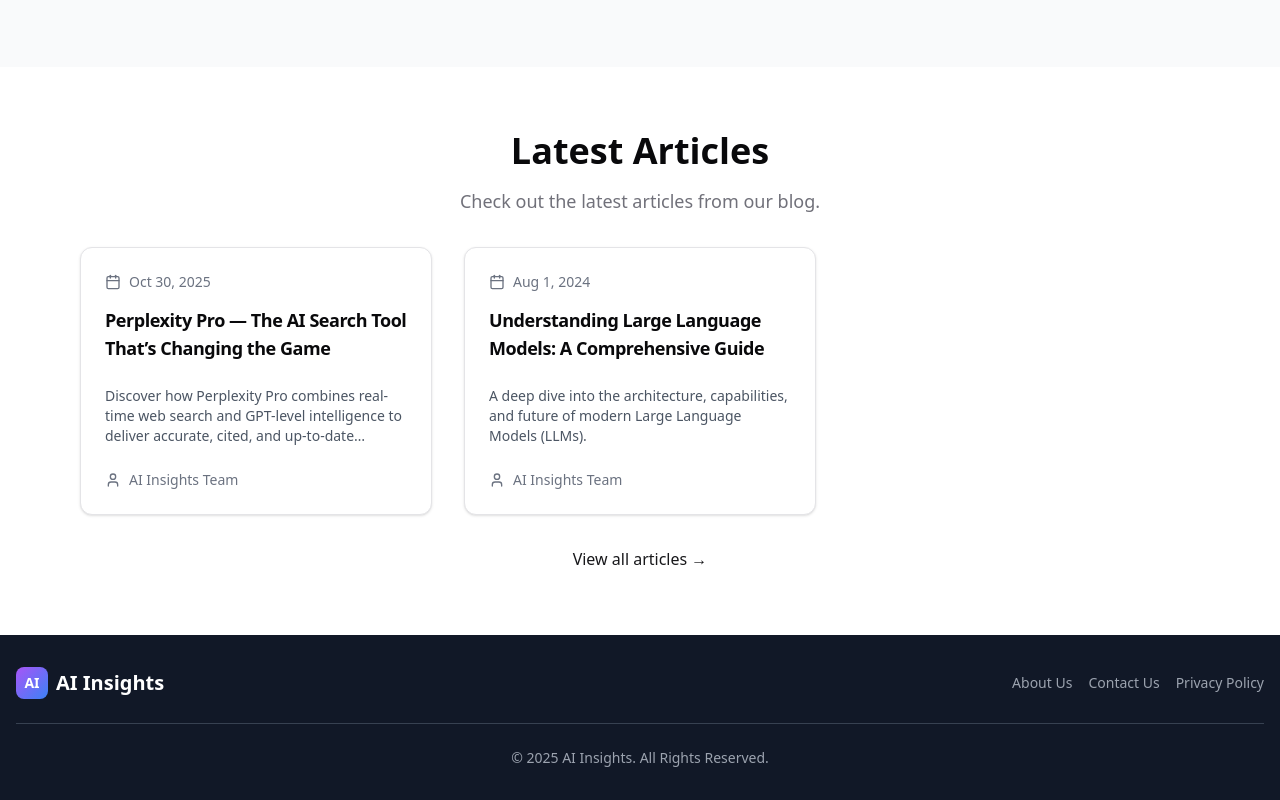
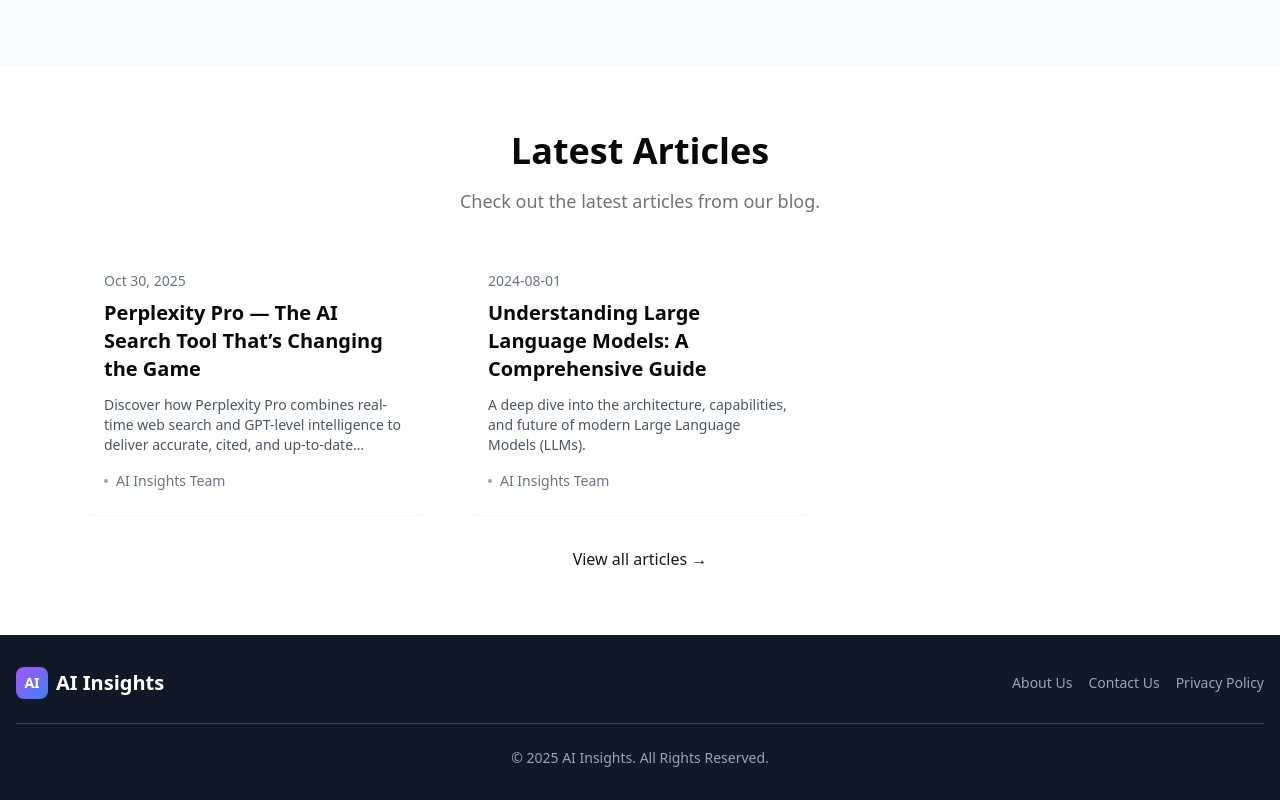
Before and after one commit to ericmeekins/AI-new, a Next.js app: page / in a window 1280 px wide. Shown: the part 2366-3166 px from the top of the page. Built offline with nearby package versions, Linux system fonts and the light colour scheme.

Commit message:
feat: make blog cards clickable

```diff
--- a/src/components/Card.tsx
+++ b/src/components/Card.tsx
@@ -1,53 +1,29 @@
+// src/components/Card.tsx
 "use client";
 
 import Link from "next/link";
-import {
-  Card as UICard,
-  CardHeader,
-  CardTitle,
-  CardDescription,
-  CardContent,
-  CardFooter,
-} from "@/components/ui/card";
-import { Calendar, User } from "lucide-react";
 
-interface CardProps {
+type CardProps = {
   slug: string;
   title: string;
   author: string;
   date: string;
   excerpt: string;
-}
+};
 
 export function Card({ slug, title, author, date, excerpt }: CardProps) {
   return (
-    <UICard className="group hover:shadow-lg transition-all duration-300 overflow-hidden">
-      <Link href={`/blog/${slug}`} className="block">
-        <CardHeader>
-          <div className="flex items-center gap-2 text-sm text-gray-500 mb-2">
-            <Calendar className="w-4 h-4" />
-            <time dateTime={date}>
-              {new Date(date).toLocaleDateString("en-US", {
-                year: "numeric",
-                month: "short",
-                day: "numeric",
-              })}
-            </time>
-          </div>
-          <CardTitle className="text-lg font-semibold group-hover:text-purple-600 transition-colors line-clamp-2">
-            {title}
-          </CardTitle>
-        </CardHeader>
-        <CardContent>
-          <p className="text-gray-600 text-sm line-clamp-3">{excerpt}</p>
-        </CardContent>
-        <CardFooter>
-          <div className="flex items-center gap-2 text-sm text-gray-500">
-            <User className="w-4 h-4" />
-            <span>{author}</span>
-          </div>
-        </CardFooter>
-      </Link>
-    </UICard>
+    <Link
+      href={`/blog/${slug}`}
+      className="block rounded-2xl bg-white/40 p-6 shadow-sm transition hover:-translate-y-1 hover:shadow-md"
+    >
+      <p className="text-sm text-gray-500">{date}</p>
+      <h2 className="mt-2 text-xl font-semibold">{title}</h2>
+      <p className="mt-3 text-sm text-gray-600 line-clamp-3">{excerpt}</p>
+      <p className="mt-4 flex items-center gap-2 text-sm text-gray-500">
+        <span className="inline-block h-1 w-1 rounded-full bg-gray-400" />
+        {author}
+      </p>
+    </Link>
   );
 }
```
